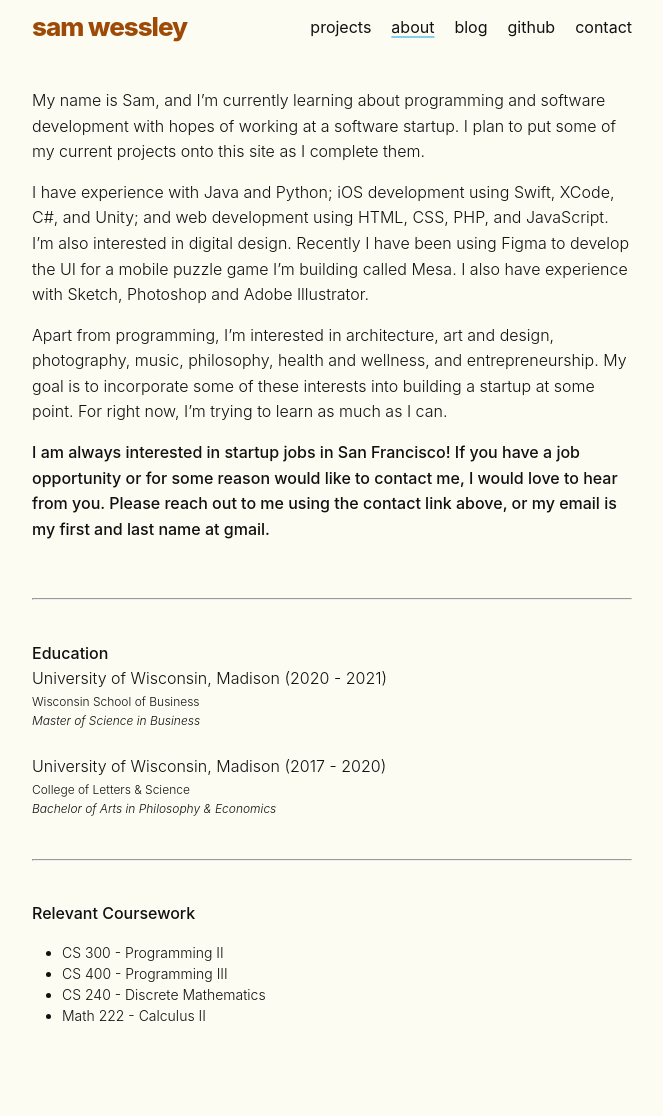
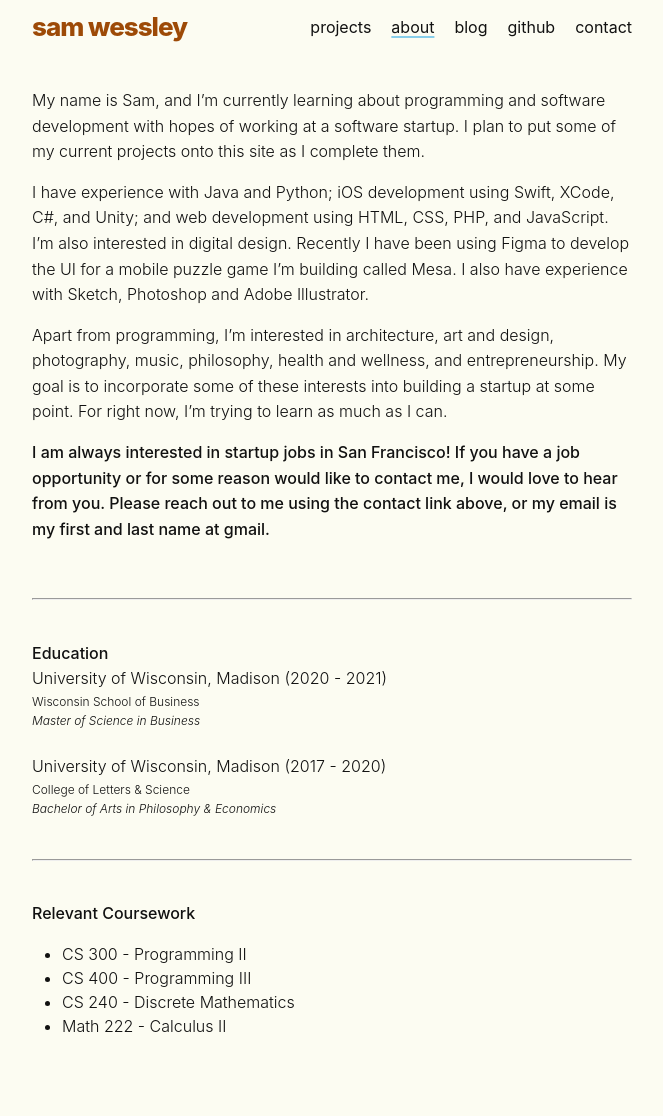
Before and after one commit to samwessley/samwessley.github.io, a Jekyll site: the page built from about.md, in a window 1280 px wide. Shown: the whole page, without its empty margins (308-971 px from the left). Built offline with Jekyll 4.4.1, drawn with Linux system fonts in a browser that asks for light colours.

Commit message:
Update about.md

```diff
--- a/about.md
+++ b/about.md
@@ -38,9 +38,9 @@ Apart from programming, I’m interested in architecture, art and design, photog
 <div class="relevant-coursework">
     <p style="font-weight:500">Relevant Coursework</p>
     <ul>
-        <li style="font-size: 14px; font-weight: 300">CS 300 - Programming II</li>
-        <li style="font-size: 14px; font-weight: 300">CS 400 - Programming III</li>
-        <li style="font-size: 14px; font-weight: 300">CS 240 - Discrete Mathematics</li>
-        <li style="font-size: 14px; font-weight: 300">Math 222 - Calculus II</li>
+        <li style="font-weight: 300">CS 300 - Programming II</li>
+        <li style="font-weight: 300">CS 400 - Programming III</li>
+        <li style="font-weight: 300">CS 240 - Discrete Mathematics</li>
+        <li style="font-weight: 300">Math 222 - Calculus II</li>
     </ul>
 </div>
```
